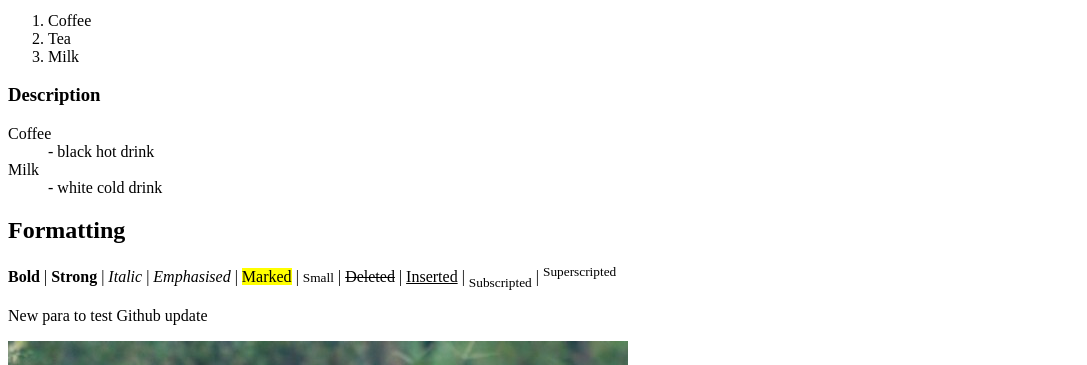
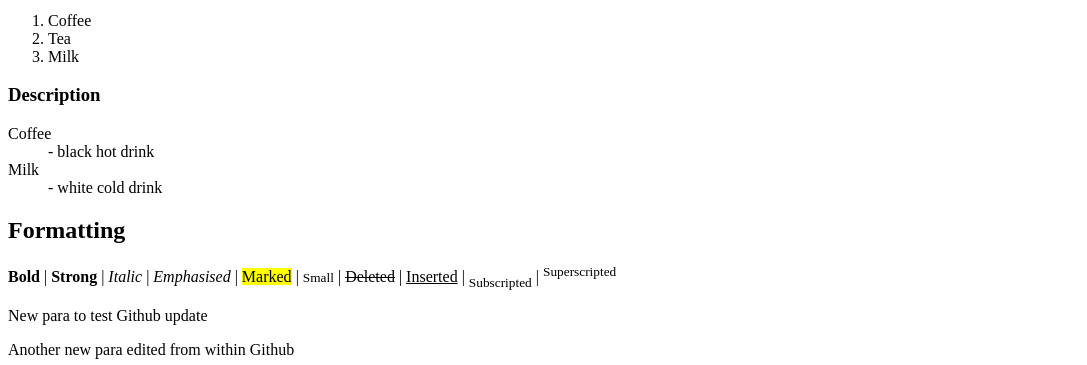
Before and after one commit to skeh0001/FIT3179, a plain HTML site: page index.html in a window 1280 px wide. Shown: the part 1043-1408 px from the top of the page, without its empty margins (0-1087 px from the left). Drawn offline with Linux system fonts and the light colour scheme.

Commit message:
Update index.html
Updated index.html from within Github.

```diff
--- a/index.html
+++ b/index.html
@@ -100,6 +100,8 @@
 
     <p>New para to test Github update</p>
 
+    <p>Another new para edited from within Github</p>
+
 
     <img src="Leopard.jpg" />
     <img src="https://images.theconversation.com/files/332691/original/file-20200505-83751-1ganvej.jpg?ixlib=rb-1.1.0&q=45&auto=format&w=926&fit=clip" />
```
